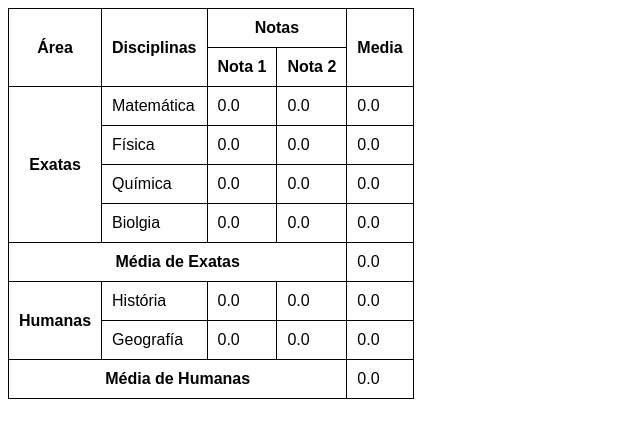
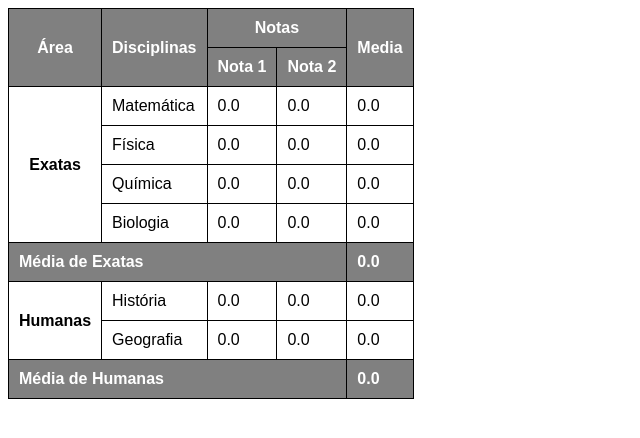
Before and after one commit to KailainePrestes/html-css, a plain HTML site: page desafios/d014/tabela01.html in a window 1280 px wide. Shown: the whole page, without its empty margins (0-640 px from the left). Drawn offline with Linux system fonts and the light colour scheme.

Commit message:
configurações de colunas

```diff
--- a/desafios/d014/tabela01.html
+++ b/desafios/d014/tabela01.html
@@ -18,6 +18,18 @@
         td {
             border: 1px solid black;
             padding: 10px;
+        }
+
+        thead tr:nth-child(1n){
+            background-color: gray;
+            color: white;
+        }
+
+        .media {
+            background-color: gray;
+            color: white;
+            text-align: left;
+            font-weight: bolder;
         }
     </style>
 </head>
@@ -57,12 +69,12 @@
                 <td>0.0</td>
             </tr>
             <tr>
-                <td>Biolgia</td>
+                <td>Biologia</td>
                 <td>0.0</td>
                 <td>0.0</td>
                 <td>0.0</td>
             </tr>
-            <tr>
+            <tr class="media">
                 <th colspan="4" scope="row">Média de Exatas</th>
                 <td>0.0</td>
             </tr>
@@ -74,12 +86,12 @@
                 <td>0.0</td>
             </tr>
             <tr>
-                <td>Geografía</td>
+                <td>Geografia</td>
                 <td>0.0</td>
                 <td>0.0</td>
                 <td>0.0</td>
             </tr>
-            <tr>
+            <tr class="media">
                 <th colspan="4" scope="row">Média de Humanas</th>
                 <td>0.0</td>
             </tr>
```
